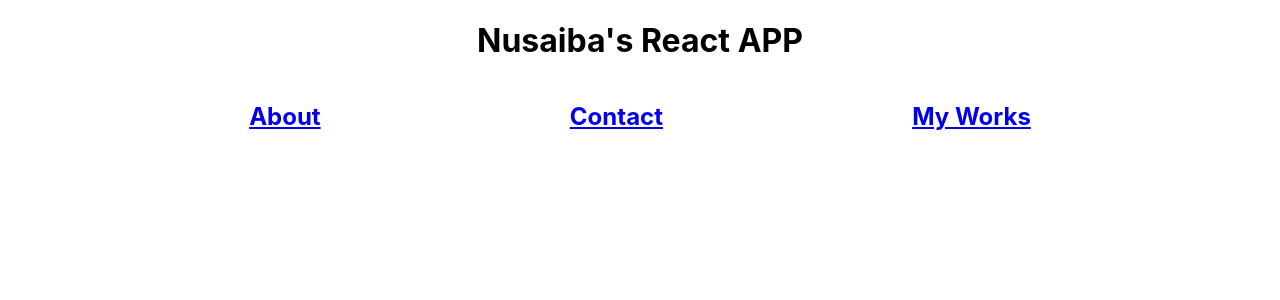
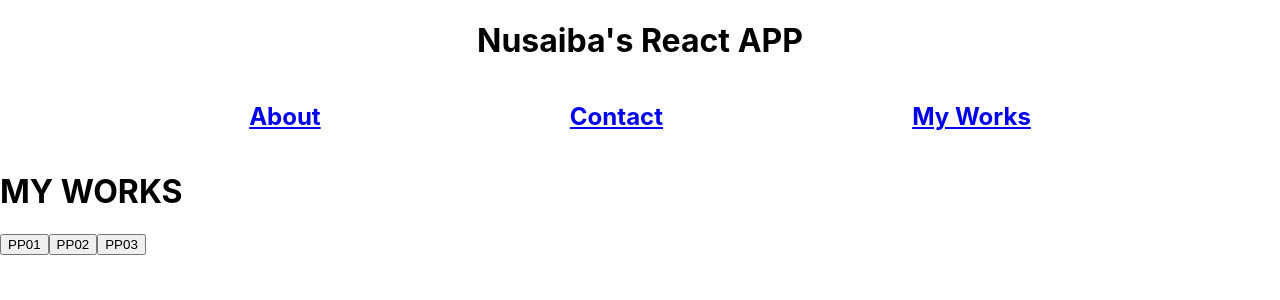
Before and after one commit to smeraldoflower/reactjs-practice, a React (Create React App) app: page / in a window 1280 px wide. Shown: the top 300 px of the page. Built offline with nearby package versions, Linux system fonts and the light colour scheme.

Commit message:
updated routing

```diff
--- a/src/App.js
+++ b/src/App.js
@@ -16,17 +16,18 @@ function App() {
                 <h1 style={{ display: 'flex', flexDirection: 'row', justifyContent: 'space-evenly' }}>
                     Nusaiba's React APP
                 </h1>
+
                 <div className="Nav"
                     style={{ display: 'flex', flexDirection: 'row', justifyContent: 'space-evenly' }}
                 >
                     <Link to='/About'><h2>About</h2></Link>
                     <Link to='/Contact'><h2>Contact</h2></Link>
-                    <Link to='/Projects'><h2>My Works</h2></Link>
+                    <Link to='/'><h2>My Works</h2></Link>
                 </div>
                 <Switch>
+                    <Route path='/' component={Projects} />
                     <Route path='/About' component={About} />
                     <Route path='/Contact' component={Contact} />
-                    <Route path='/Projects' component={Projects} />
                     <Route path='/PP01' component={PP01} />
                     <Route path='/PP02' component={PP02} />
                     <Route path='/PP03' component={PP03} />
```
Also changed, not shown: 1 other file (tests, documents, lock files or other folders).
